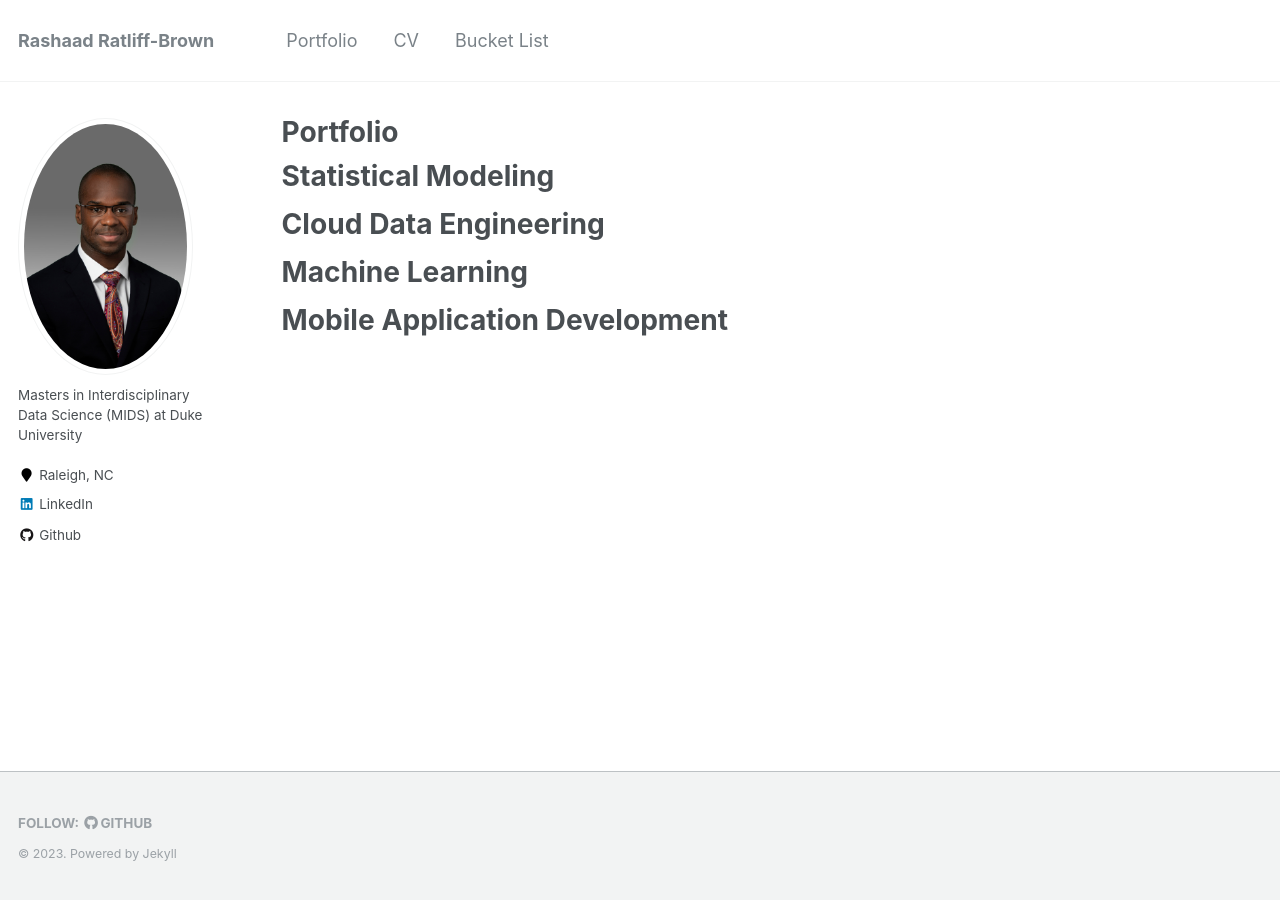
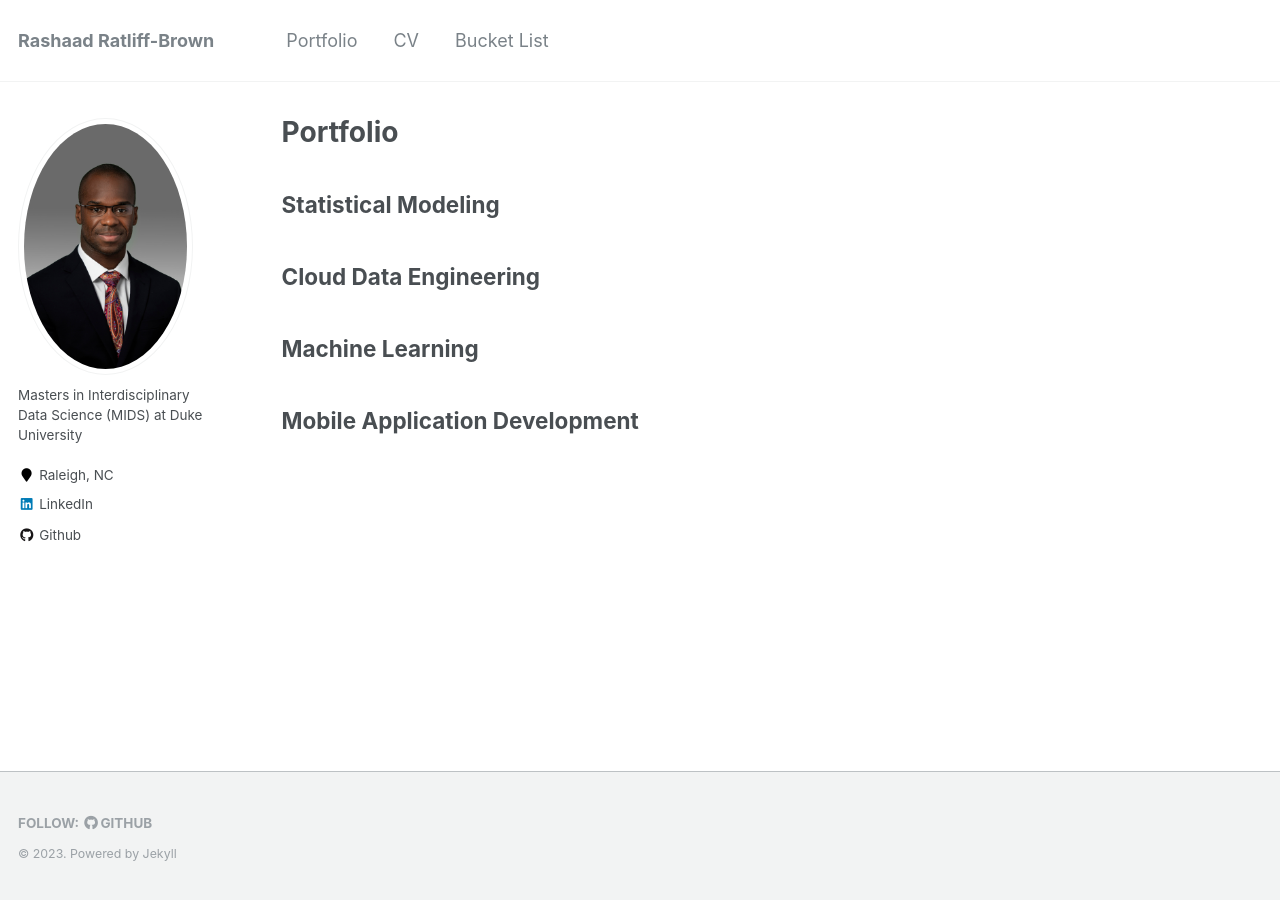
Before and after one commit to caratliff/caratliff.github.io, a Jekyll site: the page built from _pages/portfolio.md, in a window 1280 px wide. Built offline with Jekyll 4.4.1, drawn with Linux system fonts in a browser that asks for light colours.

```diff
--- a/_pages/portfolio.md
+++ b/_pages/portfolio.md
@@ -5,10 +5,10 @@ permalink: /portfolio/
 author_profile: true
 ---
 
-# Statistical Modeling
+## Statistical Modeling
 
-# Cloud Data Engineering
+## Cloud Data Engineering
 
-# Machine Learning
+## Machine Learning
 
-# Mobile Application Development
+## Mobile Application Development
```
